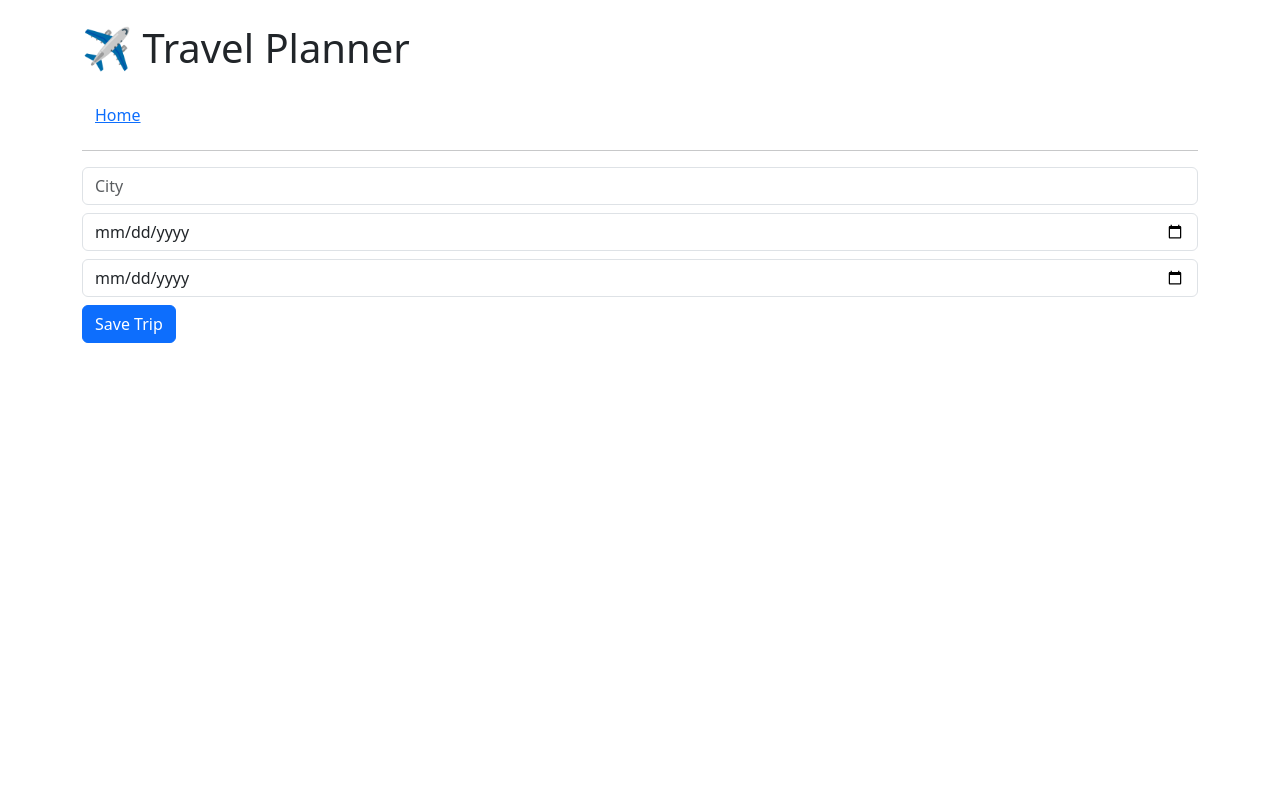
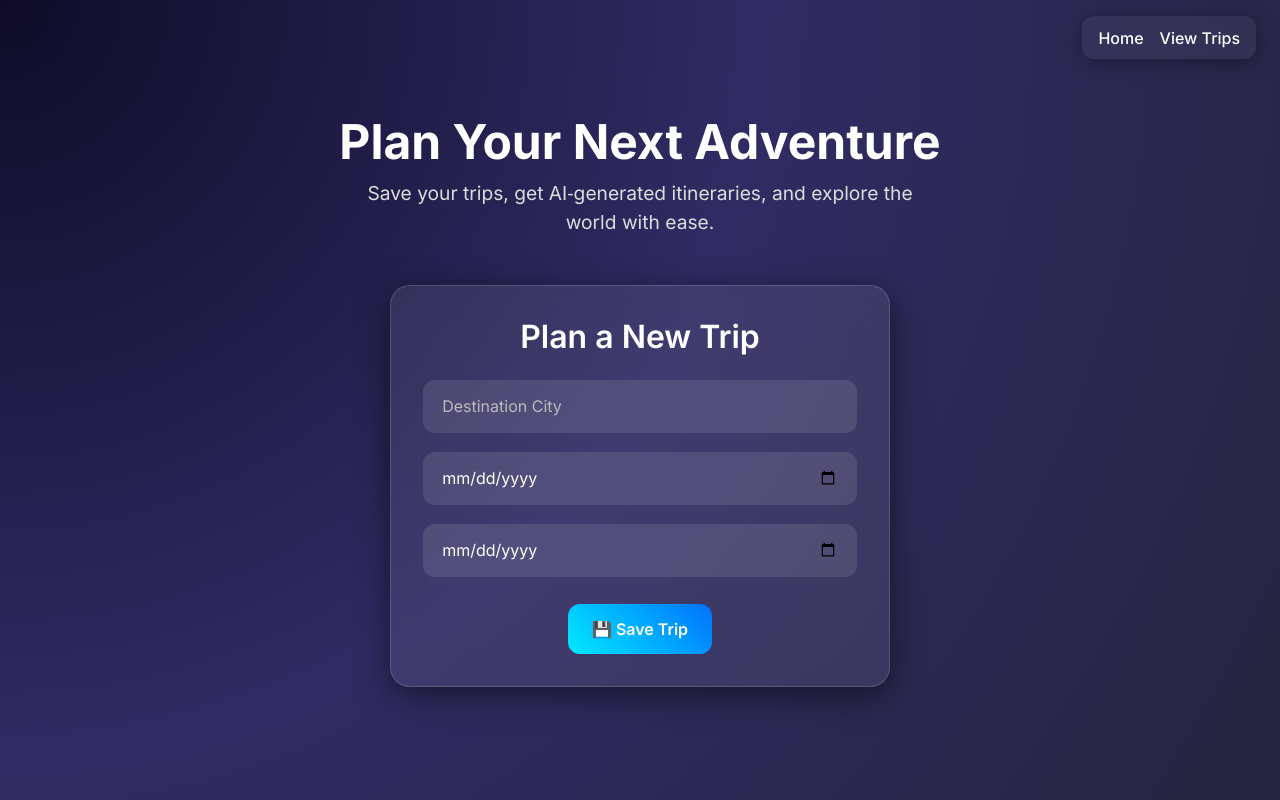
Before and after one commit to saad-khaan/dynamic-travel-planner, a Flask app: page / in a window 1280 px wide. Run offline with Flask 3, Linux system fonts and the light colour scheme.

Commit message:
Resdisgned layout using CSS for full-screen hero section and floating glass / glassmorphic tyle style for the main card. It looks beautiful now :)

```diff
--- /dev/null
+++ b/static/style.css
@@ -0,0 +1,141 @@
+@import url('https://fonts.googleapis.com/css2?family=Inter:wght@400;500;600;700&display=swap');
+
+body {
+  margin: 0;
+  font-family: 'Inter', sans-serif;
+  background: radial-gradient(circle at top left, #0f0c29, #302b63, #24243e);
+  color: #fff;
+  min-height: 100vh;
+  display: flex;
+  flex-direction: column;
+}
+
+/* Top nav as floating menu */
+.navbar {
+  position: absolute;
+  top: 1rem;
+  right: 1.5rem;
+  background: rgba(255, 255, 255, 0.05);
+  backdrop-filter: blur(12px);
+  padding: 0.6rem 1rem;
+  border-radius: 12px;
+  display: flex;
+  gap: 1rem;
+  box-shadow: 0 4px 20px rgba(0,0,0,0.3);
+}
+
+.navbar a {
+  color: #fff;
+  text-decoration: none;
+  font-weight: 500;
+  position: relative;
+  transition: color 0.3s ease;
+}
+
+.navbar a:hover {
+  color: #00eaff;
+}
+
+/* Hero container full screen */
+.hero {
+  flex: 1;
+  display: flex;
+  flex-direction: column;
+  justify-content: center;
+  align-items: center;
+  padding: 2rem;
+  text-align: center;
+}
+
+/* Hero Title */
+.hero h1 {
+  font-size: 3rem;
+  font-weight: 700;
+  margin-bottom: 0.5rem;
+  animation: fadeInDown 1s ease both;
+}
+
+.hero p {
+  font-size: 1.2rem;
+  color: #ddd;
+  margin-bottom: 3rem;
+  max-width: 600px;
+  animation: fadeInDown 1.3s ease both;
+}
+
+/* Glass card */
+.card {
+  background: rgba(255, 255, 255, 0.08);
+  backdrop-filter: blur(16px);
+  border-radius: 20px;
+  padding: 2rem;
+  box-shadow: 0 8px 32px rgba(0,0,0,0.5);
+  border: 1px solid rgba(255,255,255,0.15);
+  width: 100%;
+  max-width: 500px;
+  animation: fadeInUp 1s ease both;
+}
+
+.card h2 {
+  color: #ffffff;
+  margin-bottom: 1.5rem;
+  font-weight: 600;
+}
+
+/* Form */
+.form-control {
+  background: rgba(255,255,255,0.1);
+  border: none;
+  border-radius: 12px;
+  padding: 0.9rem 1.2rem;
+  color: #fff;
+  margin-bottom: 1.2rem;
+  transition: box-shadow 0.3s ease, transform 0.3s ease;
+}
+
+.form-control::placeholder {
+  color: #bbb;
+}
+
+.form-control:focus {
+  outline: none;
+  box-shadow: 0 0 8px #00eaff;
+  transform: scale(1.02);
+}
+
+.btn-primary {
+  background: linear-gradient(45deg, #00eaff, #0072ff);
+  border: none;
+  border-radius: 12px;
+  padding: 0.8rem 1.5rem;
+  font-weight: 600;
+  font-size: 1rem;
+  color: #fff;
+  transition: transform 0.3s ease, box-shadow 0.3s ease;
+}
+
+.btn-primary:hover {
+  box-shadow: 0 6px 20px rgba(0,234,255,0.6);
+  transform: translateY(-2px);
+}
+
+.alert-success {
+  background: rgba(0,255,128,0.15);
+  border: 1px solid rgba(0,255,128,0.3);
+  color: #b6fbb6;
+  border-radius: 12px;
+  padding: 1rem;
+  font-weight: 500;
+  margin-top: 2rem;
+}
+
+/* Animations */
+@keyframes fadeInDown {
+  from { opacity: 0; transform: translateY(-20px); }
+  to { opacity: 1; transform: translateY(0); }
+}
+
+@keyframes fadeInUp {
+  from { opacity: 0; transform: translateY(20px); }
+  to { opacity: 1; transform: translateY(0); }
+}
--- a/templates/base.html
+++ b/templates/base.html
@@ -4,14 +4,15 @@
   <meta charset="UTF-8">
   <title>Travel Planner</title>
   <link rel="stylesheet" href="https://cdn.jsdelivr.net/npm/bootstrap@5.3.0/dist/css/bootstrap.min.css">
+  <link rel="stylesheet" href="{{ url_for('static', filename='style.css') }}">
 </head>
-<body class="p-4">
-  <div class="container">
-    <h1 class="mb-4">✈️ Travel Planner</h1>
-    <nav class="mb-3">
-      <a href="/" class="btn btn-link">Home</a>
-    </nav>
-    <hr>
+<body>
+  <div class="navbar">
+    <a href="/">Home</a>
+    <a href="/itineraries">View Trips</a>
+  </div>
+
+  <div class="hero">
     {% block content %}{% endblock %}
   </div>
 </body>
--- a/templates/index.html
+++ b/templates/index.html
@@ -1,14 +1,20 @@
 {% extends 'base.html' %}
 {% block content %}
-<form method="POST" class="mb-3">
-  <input type="text" name="city" placeholder="City" class="form-control mb-2" required>
-  <input type="date" name="start_date" class="form-control mb-2" required>
-  <input type="date" name="end_date" class="form-control mb-2" required>
-  <button class="btn btn-primary">Save Trip</button>
-</form>
+<h1>Plan Your Next Adventure</h1>
+<p>Save your trips, get AI‑generated itineraries, and explore the world with ease.</p>
+
+<div class="card">
+  <h2>Plan a New Trip</h2>
+  <form method="POST">
+    <input type="text" name="city" class="form-control" placeholder="Destination City" required>
+    <input type="date" name="start_date" class="form-control" required>
+    <input type="date" name="end_date" class="form-control" required>
+    <button class="btn btn-primary mt-2">💾 Save Trip</button>
+  </form>
+</div>
 
 {% if message %}
-<div class="alert alert-success mt-3">
+<div class="alert alert-success">
   {{ message }}
 </div>
 {% endif %}
```
